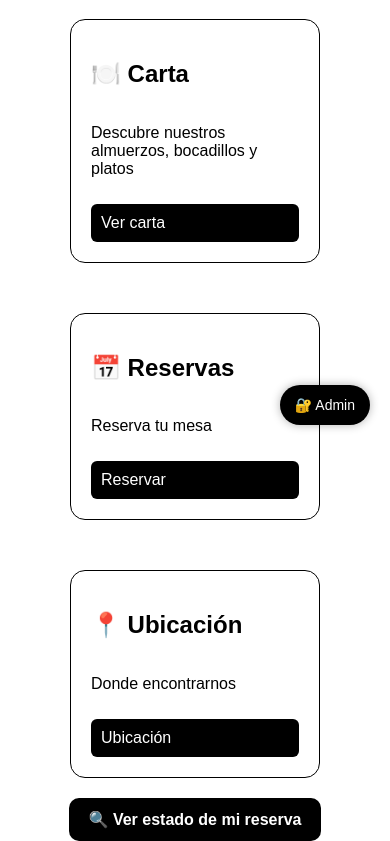
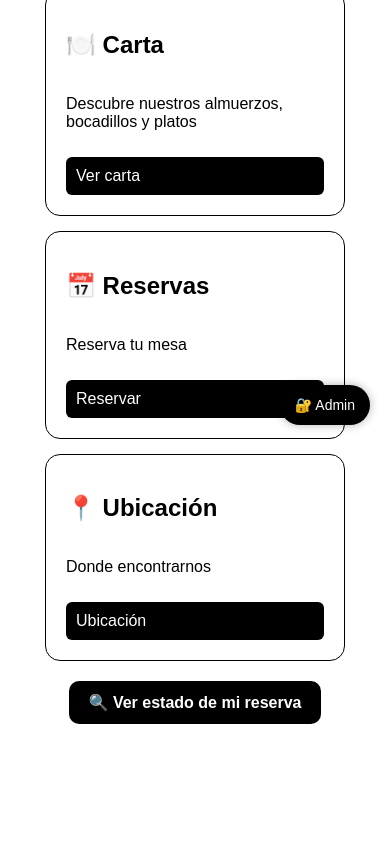
Before and after one commit to JJM010/bar-web, a Flask app: page / in a window 390 px wide. Shown: the part 399-1240 px from the top of the page. After the commit the page ends 1123 px from the top, so only its background shows below. Run offline with Flask 3, Linux system fonts and the light colour scheme.

Commit message:
responsive movil

```diff
--- a/templates/index.html
+++ b/templates/index.html
@@ -181,8 +181,13 @@
 
         @media (max-width: 768px) {
 
+            .hero {
+              padding: 20px 10px;
+            }
+
             .hero h1 {
              font-size: 32px;
+             margin-bottom: 10px;
             }
 
             .menu {
@@ -194,9 +199,21 @@
               font-size: 14px;
             }
 
+            .spacer {
+              height: 40px;
+            }
+
            .secciones {
               flex-direction: column;
               align-items: center;
+              gap: 15px;
+              margin-top: 20px;
+            }
+
+            .card {
+               width: 90%;
+               max-width: 300px;
+               margin-top: 0;
             }
 
             img {
```
Lines whose indentation alone changed are shown as unchanged.
